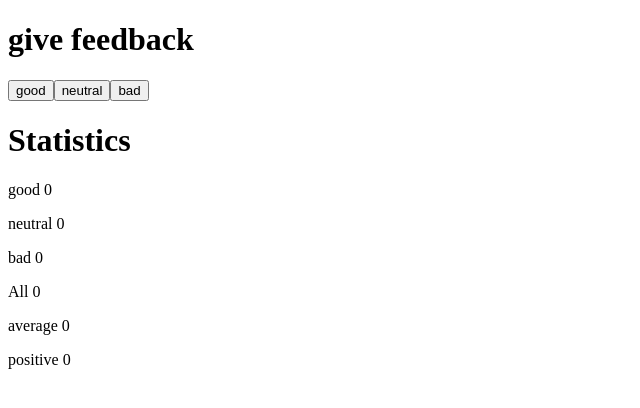
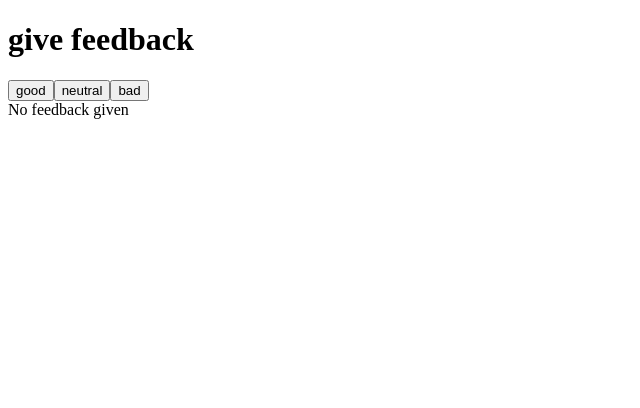
Before and after one commit to rimoza/fullstackopen, a React (Create React App) app in the folder part1/unicafe/: page / in a window 1280 px wide. Shown: the top 408 px of the page, without its empty margins (0-640 px from the left). Built offline with nearby package versions, Linux system fonts and the light colour scheme.

Commit message:
unicafe step4 done

```diff
--- a/part1/unicafe/src/App.js
+++ b/part1/unicafe/src/App.js
@@ -1,17 +1,16 @@
 import { useState } from "react";
 
 const Statistics = (props) => {
-  console.log(props, "props");
   return (
     <div>
       <h1>Statistics</h1>
       <p>good {props.good} </p>
       <p>neutral {props.neutral} </p>
       <p>bad {props.bad} </p>
-      <p>All {props.good + props.neutral + props.bad} </p>
+      <p>All {props.sum} </p>
       <p onClick={props.calculateAverage}>average {props.average} </p>
       <p onClick={props.handlePositivePercentage}>
-        positive {props.positivePercentage}{" "}
+        positive {props.positivePercentage}
       </p>
     </div>
   );
@@ -23,7 +22,6 @@ const App = () => {
   const [bad, setBad] = useState(0);
   const [positivePercentage, setPositivePercentage] = useState(0);
   const [average, setAverage] = useState(0);
-
   const handleGood = () => {
     setGood(good + 1);
   };
@@ -45,6 +43,7 @@ const App = () => {
     setPositivePercentage((posiveSum / (good + neutral + bad)) * 100);
   };
 
+  const sum = good + neutral + bad;
   return (
     <div>
       <h1>give feedback</h1>
@@ -53,15 +52,20 @@ const App = () => {
         <button onClick={handleNeutral}>neutral</button>
         <button onClick={handleBad}>bad</button>
       </div>
+      {sum > 0 ? (
         <Statistics
           good={good}
           neutral={neutral}
           bad={bad}
+          sum={sum}
           average={average}
+          positivePercentage={positivePercentage}
           calculateAverage={calculateAverage}
-        positivePercentage={positivePercentage}
           handlePositivePercentage={handlePositivePercentage}
         />
+      ) : (
+        "No feedback given"
+      )}
     </div>
   );
 };
```
Lines whose indentation alone changed are shown as unchanged.
